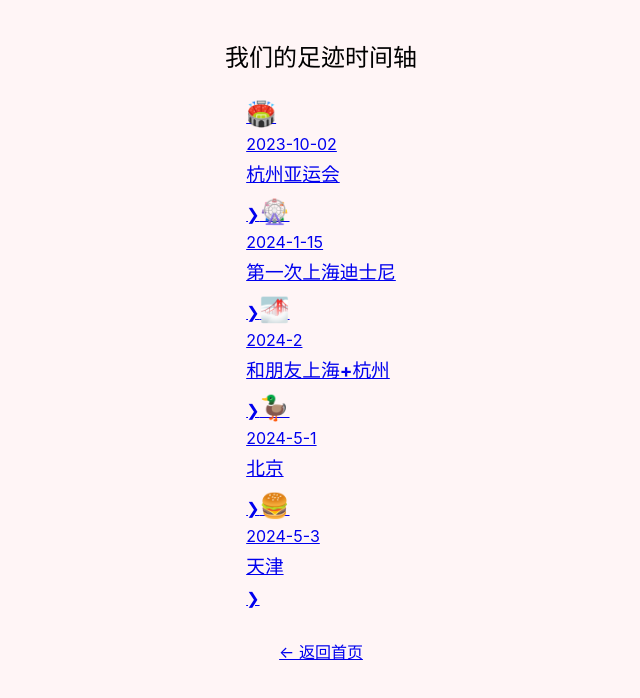
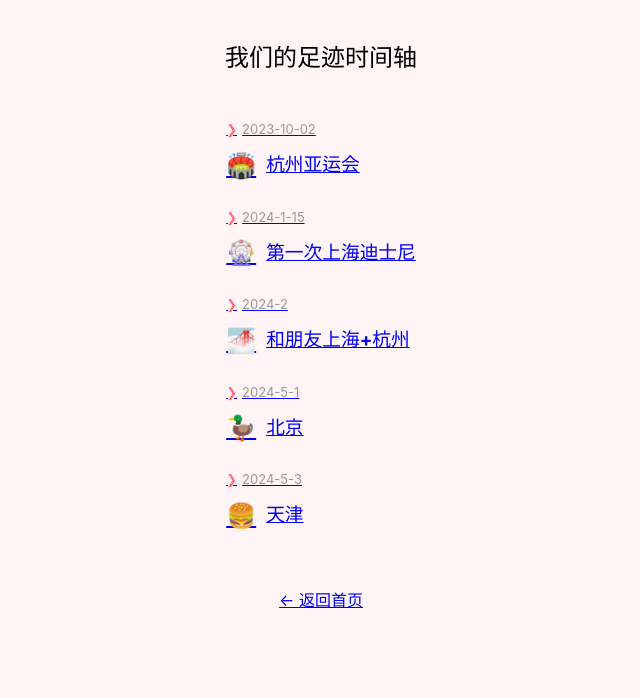
Before and after one commit to Aling1717/CP-Love-Story, a React (Vite) app: page /timeline in a window 1280 px wide. Shown: the top 698 px of the page, without its empty margins (319-959 px from the left). Built offline with nearby package versions, Linux system fonts and the light colour scheme.

Commit message:
update_0124_1447

```diff
--- a/src/pages/Timeline.jsx
+++ b/src/pages/Timeline.jsx
@@ -1,7 +1,6 @@
 import { Link } from 'react-router-dom';
 
 function Timeline() {
-
   const memories = [
     {
       id: 'yyh',
@@ -10,31 +9,29 @@ function Timeline() {
       icon: '🏟️'
     },
     {
-        id:'disney',
-        date:'2024-1-15',
-        title:'第一次上海迪士尼',
-        icon:'🎡'
+      id: 'disney',
+      date: '2024-1-15',
+      title: '第一次上海迪士尼',
+      icon: '🎡'
     },
     {
-      id:'sh24_2',
-      date:'2024-2',
-      title:'和朋友上海+杭州',
-      icon:'🌁'
+      id: 'sh24_2',
+      date: '2024-2',
+      title: '和朋友上海+杭州',
+      icon: '🌁'
     },
     {
-      id:'24-5-1',
-      date:'2024-5-1',
-      title:'北京',
-      icon:'🦆'
+      id: '24-5-1',
+      date: '2024-5-1',
+      title: '北京',
+      icon: '🦆'
     },
     {
-      id:'24-5-3',
-      date:'2024-5-3',
-      title:'天津',
-      icon:'🍔'
+      id: '24-5-3',
+      date: '2024-5-3',
+      title: '天津',
+      icon: '🍔'
     }
-
-
   ];
 
   return (
@@ -42,15 +39,21 @@ function Timeline() {
       <h2 style={{ textAlign: 'center', margin: '20px 0' }}>我们的足迹时间轴</h2>
 
       <div className="timeline-container">
-        {/* 这里会直接循环显示你的回忆卡片 */}
         {memories.map(m => (
-          <Link to={`/detail/${m.id}`} key={m.id} className="timeline-card">
-            <span className="timeline-icon" style={{ fontSize: '24px' }}>{m.icon}</span>
-            <div className="timeline-info">
-              <span className="timeline-date">{m.date}</span>
-              <h3 style={{ margin: '5px 0' }}>{m.title}</h3>
+          <Link to={`/detail/${m.id}`} key={m.id} className="timeline-card" style={{ flexDirection: 'column', alignItems: 'flex-start', padding: '15px 20px' }}>
+
+            {/* 第一行：箭头 + 时间 */}
+            <div style={{ marginBottom: '8px', color: '#ff6b81', fontSize: '13px', display: 'flex', alignItems: 'center', gap: '5px' }}>
+              <span>❯</span>
+              <span className="timeline-date" style={{ color: '#999' }}>{m.date}</span>
             </div>
-            <span className="arrow">❯</span>
+
+            {/* 第二行：图标 + 标题 */}
+            <div style={{ display: 'flex', alignItems: 'center' }}>
+              <span className="timeline-icon" style={{ fontSize: '24px', marginRight: '10px' }}>{m.icon}</span>
+              <h3 style={{ margin: '0' }}>{m.title}</h3>
+            </div>
+
           </Link>
         ))}
       </div>
```
